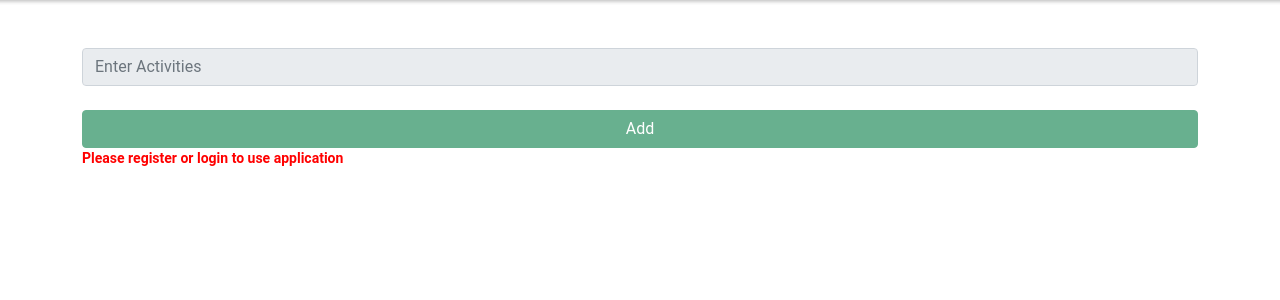
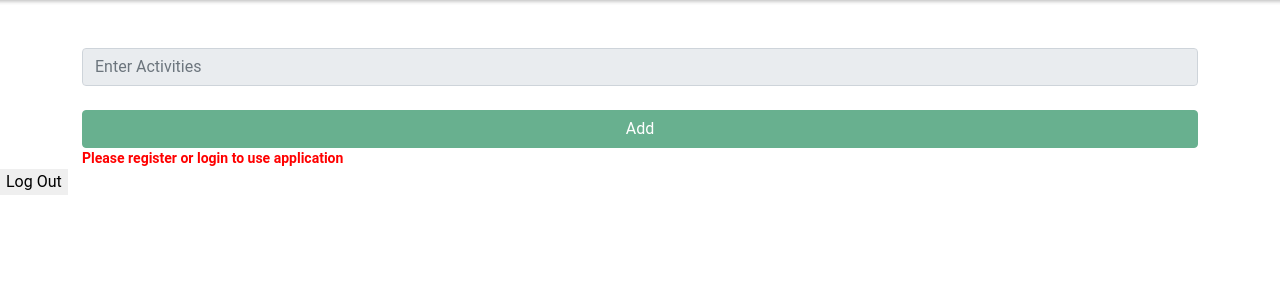
Before and after one commit to alfredooadi/ToDoList-UAS, a React (Create React App) app: page /home in a window 1280 px wide. Shown: the top 300 px of the page. Built offline with nearby package versions, Linux system fonts and the light colour scheme.

Commit message:
route home setelah login dan regis

```diff
--- a/src/components/BodyContainer.tsx
+++ b/src/components/BodyContainer.tsx
@@ -1,7 +1,21 @@
 import React from "react";
+import { signOut, onAuthStateChanged } from "firebase/auth";
+import { useHistory } from "react-router-dom";
+import  { auth, db }  from '../firebaseConfig';
 interface ContainerProps {}
 
 const BodyContainer: React.FC<ContainerProps> = () => {
+  const history = useHistory();
+
+  const logout = async () => {
+    try{
+      await signOut(auth);
+      history.push('/')
+    } catch {
+      alert('Failed to log out')
+    }
+  };
+
   return (
     <div className="wrapper">
       <br></br>
@@ -18,6 +32,7 @@ const BodyContainer: React.FC<ContainerProps> = () => {
           </div>
         </form>
       </div>
+      <button onClick={logout}>Log Out</button>
     </div>
   );
 };
--- a/src/components/LoginContainer.tsx
+++ b/src/components/LoginContainer.tsx
@@ -1,5 +1,5 @@
 import React, { useEffect, useState } from "react";
-import { Link } from "react-router-dom";
+import { Link, useHistory } from "react-router-dom";
 import { signInWithEmailAndPassword } from "firebase/auth";
 import  { auth }  from '../firebaseConfig';
 import "./HeaderContainer.css";
@@ -9,25 +9,20 @@ const LoginContainer: React.FC<ContainerProps> = () => {
   const [loading, setLoading] = useState(false);
   const [loginemail, setLoginemail] = useState("");
   const [loginpassword, setLoginpassword] = useState("");
+  const history = useHistory();
 
   const handleLogin = async () => {
     setLoading(true);
     try {
       const user = await signInWithEmailAndPassword(auth, loginemail, loginpassword);
       console.log("Logged In");
+      history.push("/home");
     } catch (e){
       alert("Incorrect Email or Password!");
       console.error(e);
     }
     setLoading(false);
   };
-
-  // useEffect(() => {
-  //   if (loading) {
-
-  //     return;
-  //   }
-  // }, [loading]);
 
   return (
     <div className="container">
--- a/src/components/RegisterContainer.tsx
+++ b/src/components/RegisterContainer.tsx
@@ -1,7 +1,7 @@
 import { useState } from "react";
-import { Link } from "react-router-dom";
-import { createUserWithEmailAndPassword } from "firebase/auth";
-import { collection, addDoc, doc, setDoc } from "firebase/firestore"
+import { Link, useHistory } from "react-router-dom";
+import { createUserWithEmailAndPassword, onAuthStateChanged } from "firebase/auth";
+import { doc, setDoc } from "firebase/firestore"
 import  { auth, db }  from '../firebaseConfig';
 import "./HeaderContainer.css";
 interface ContainerProps {}
@@ -12,6 +12,7 @@ const RegisterContainer: React.FC<ContainerProps> = () => {
   const [password, setPassword] = useState("");
   const [loading, setLoading] = useState(false);
   const [registError, setRegistError] = useState("");
+  const history = useHistory();
 
   const handleRegister = async () => {
     setLoading(true);
@@ -20,6 +21,7 @@ const RegisterContainer: React.FC<ContainerProps> = () => {
       await setDoc(doc(db, "users", user.user.uid), {
         fullname : fullName
       });
+      history.push("/home");
       console.log("Document written ID: ", user.user.uid);
     } catch (e){
       if (e == 'FirebaseError: Firebase: Error (auth/email-already-in-use).'){
```
